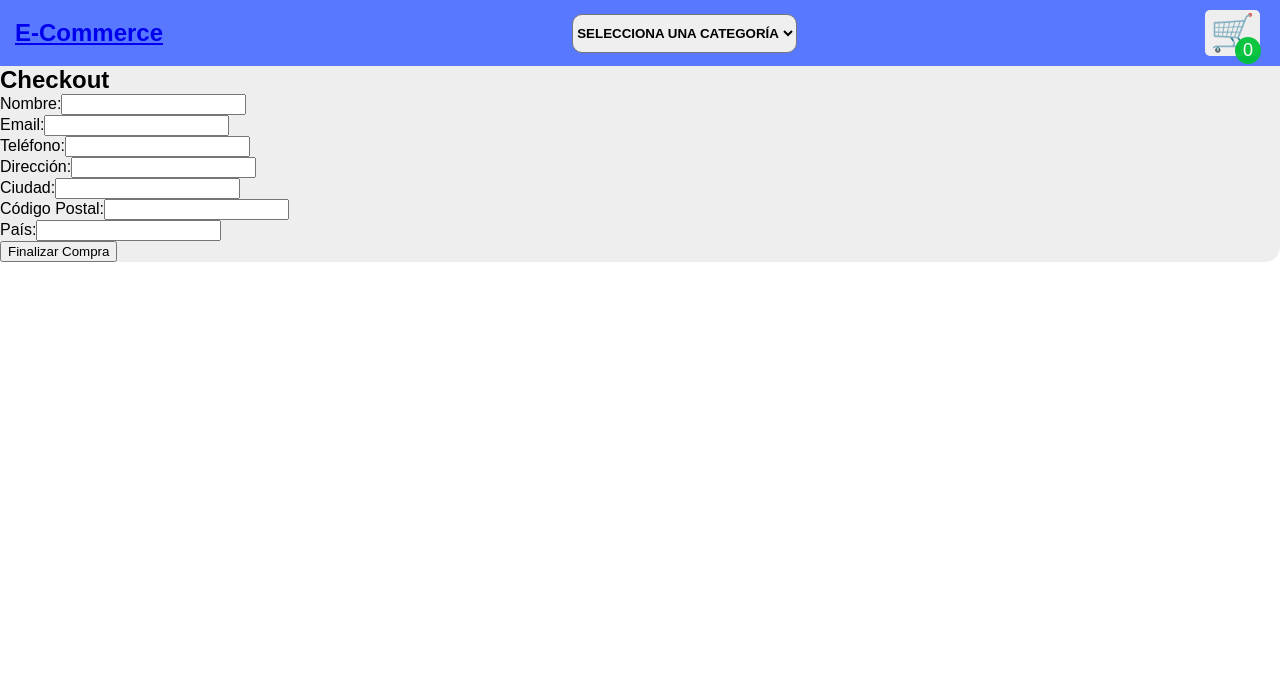
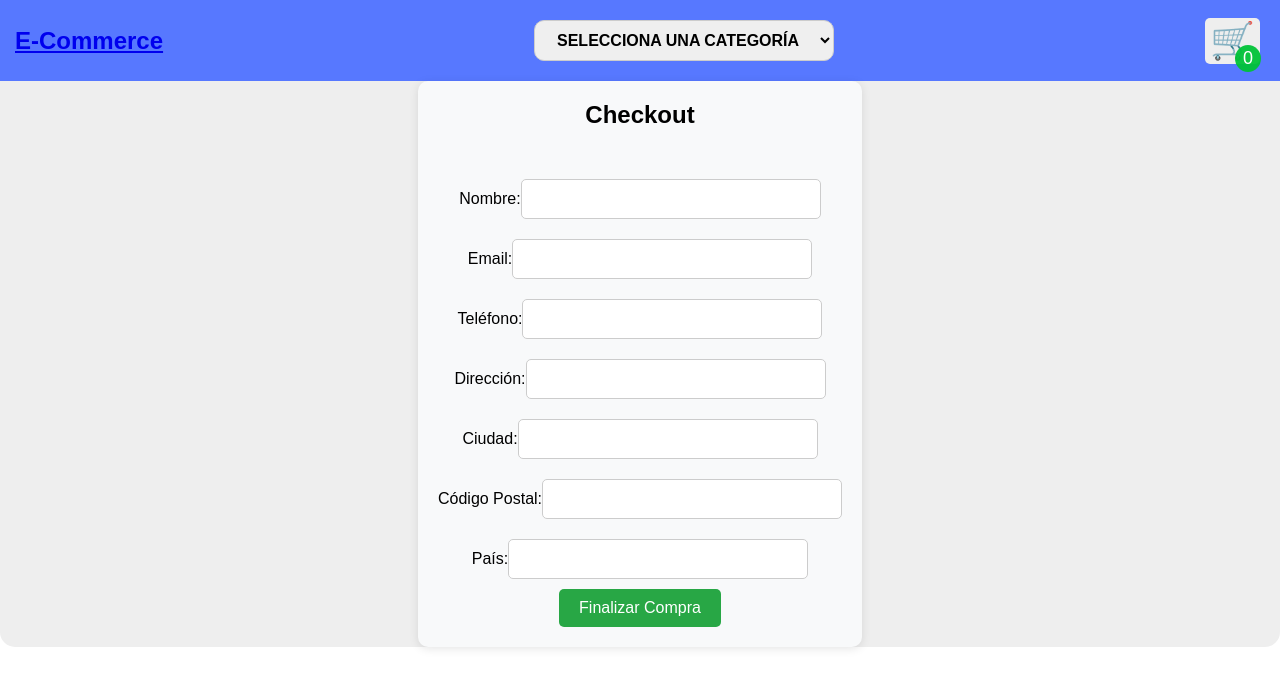
Before and after one commit to diegocb08/ProyectoFinal-Carnevale, a React (Vite) app: page /checkout in a window 1280 px wide. Shown: the top 688 px of the page. Built offline with nearby package versions, Linux system fonts and the light colour scheme.

Commit message:
Enhance CartContainer and Checkout components with improved cart display and form handling

```diff
--- a/src/components/CartContainer.jsx
+++ b/src/components/CartContainer.jsx
@@ -1,17 +1,61 @@
 import { useNavigate } from "react-router-dom";
+import { useCart } from "../context/useCart";
 
 export default function CartContainer() {
+	const { cart } = useCart();
 	const navigate = useNavigate();
 	const handleCheckout = () => {
 		navigate("/checkout");
 	};
+
+	if (cart.length === 0) {
 		return (
 			//crear un componente que muestre   el carrito
 			<div>
 				<h2>Cart</h2>
 				<p>Your cart is empty.</p>
-
+				<button onClick={handleCheckout}>Finalizar Compra</button>
+			</div>
+		);
+	} else {
+		return (
+			<div>
+				<h2>Cart</h2>
+				<table>
+					<thead>
+						<tr>
+							<th>Imagen</th>
+							<th>Nombre</th>
+							<th>Categoría</th>
+							<th>Descripción</th>
+							<th>Rating</th>
+							<th>Precio</th>
+						</tr>
+					</thead>
+					<tbody>
+						{cart.map((item) => (
+							<tr key={item.id}>
+								<td>
+									<img
+										src={item.imagen}
+										alt={item.nombre}
+										style={{
+											width: "50px",
+											height: "50px",
+										}}
+									/>
+								</td>
+								<td>{item.nombre}</td>
+								<td>{item.categoria}</td>
+								<td>{item.descripcion}</td>
+								<td>{item.rating}/5</td>
+								<td>${item.precio}</td>
+							</tr>
+						))}
+					</tbody>
+				</table>
 				<button onClick={handleCheckout}>Finalizar Compra</button>
 			</div>
 		);
 	}
+}
--- /dev/null
+++ b/src/components/Checkout.css
@@ -0,0 +1,49 @@
+/*form styling for checkout page */
+form {
+	display: flex;
+	flex-direction: column;
+	align-items: center;
+	margin-top: 20px;
+}
+input,
+select {
+	width: 300px;
+	padding: 10px;
+	margin: 10px 0;
+	border: 1px solid #ccc;
+	border-radius: 5px;
+	font-size: 16px;
+}
+button {
+	padding: 10px 20px;
+	background-color: #28a745;
+	color: white;
+	border: none;
+	border-radius: 5px;
+	cursor: pointer;
+	font-size: 16px;
+}
+button:hover {
+	background-color: #218838;
+}
+h2 {
+	text-align: center;
+	margin-bottom: 20px;
+}
+.checkout-container {
+	display: flex;
+	flex-direction: column;
+	align-items: center;
+	padding: 20px;
+	background-color: #f8f9fa;
+	border-radius: 10px;
+	box-shadow: 0 2px 10px rgba(0, 0, 0, 0.1);
+	max-width: 500px;
+	margin: auto;
+}
+.checkout-container h2 {
+	margin-bottom: 20px;
+}
+.checkout-container form {
+	width: 100%;
+}
--- a/src/components/Checkout.jsx
+++ b/src/components/Checkout.jsx
@@ -1,8 +1,28 @@
+import "./Checkout.css";
+import { useCart } from "../context/useCart";
+
 export default function Checkout() {
+	const { cart } = useCart();
+
+	function handleSubmit(event) {
+		event.preventDefault();
+		const formData = new FormData(event.target);
+		const data = {
+			name: formData.get("name"),
+			email: formData.get("email"),
+			phone: formData.get("phone"),
+			address: formData.get("address"),
+			city: formData.get("city"),
+			zip: formData.get("zip"),
+			country: formData.get("country"),
+		};
+		console.log("Form submitted:", data);
+	}
+
 	return (
-		<div>
+		<div className="checkout-container">
 			<h2>Checkout</h2>
-			<form>
+			<form onSubmit={handleSubmit}>
 				<div>
 					<label htmlFor="name">Nombre:</label>
 					<input type="text" id="name" name="name" required />
```
Lines whose indentation alone changed are shown as unchanged.
